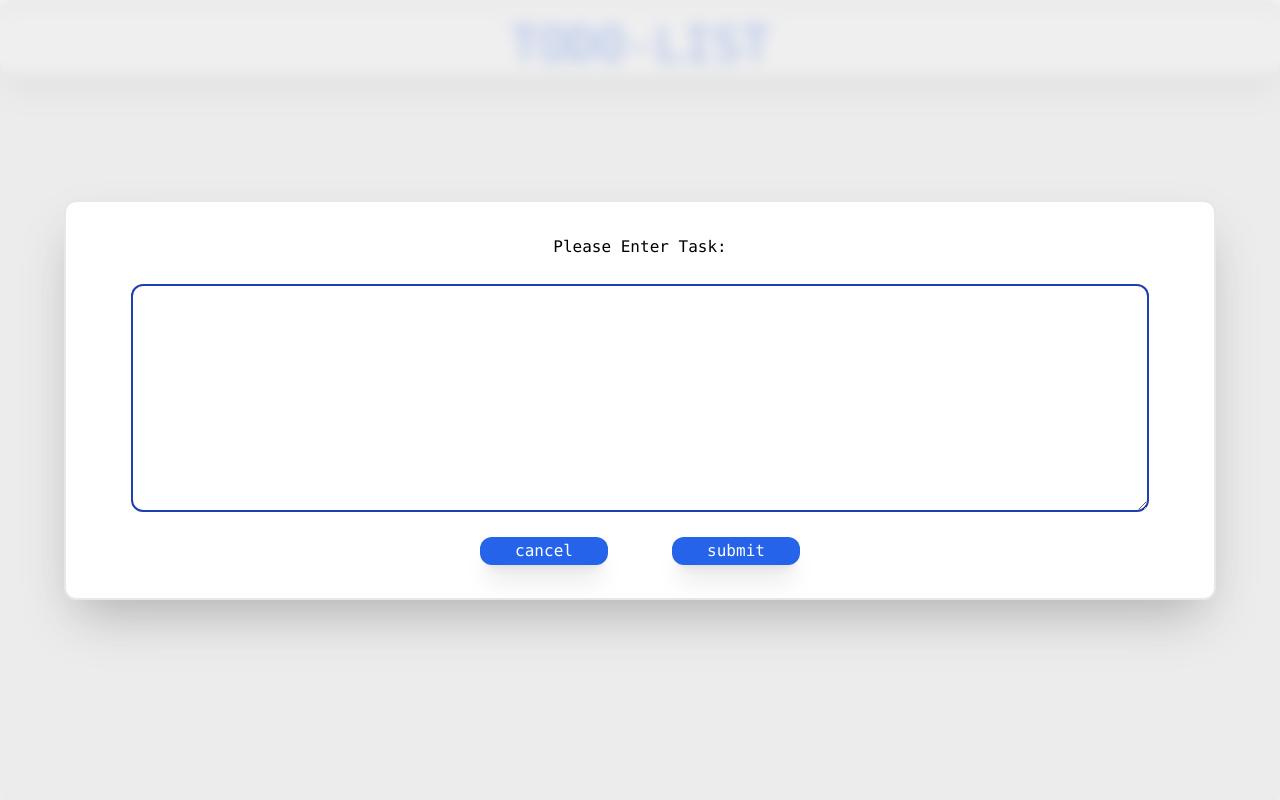
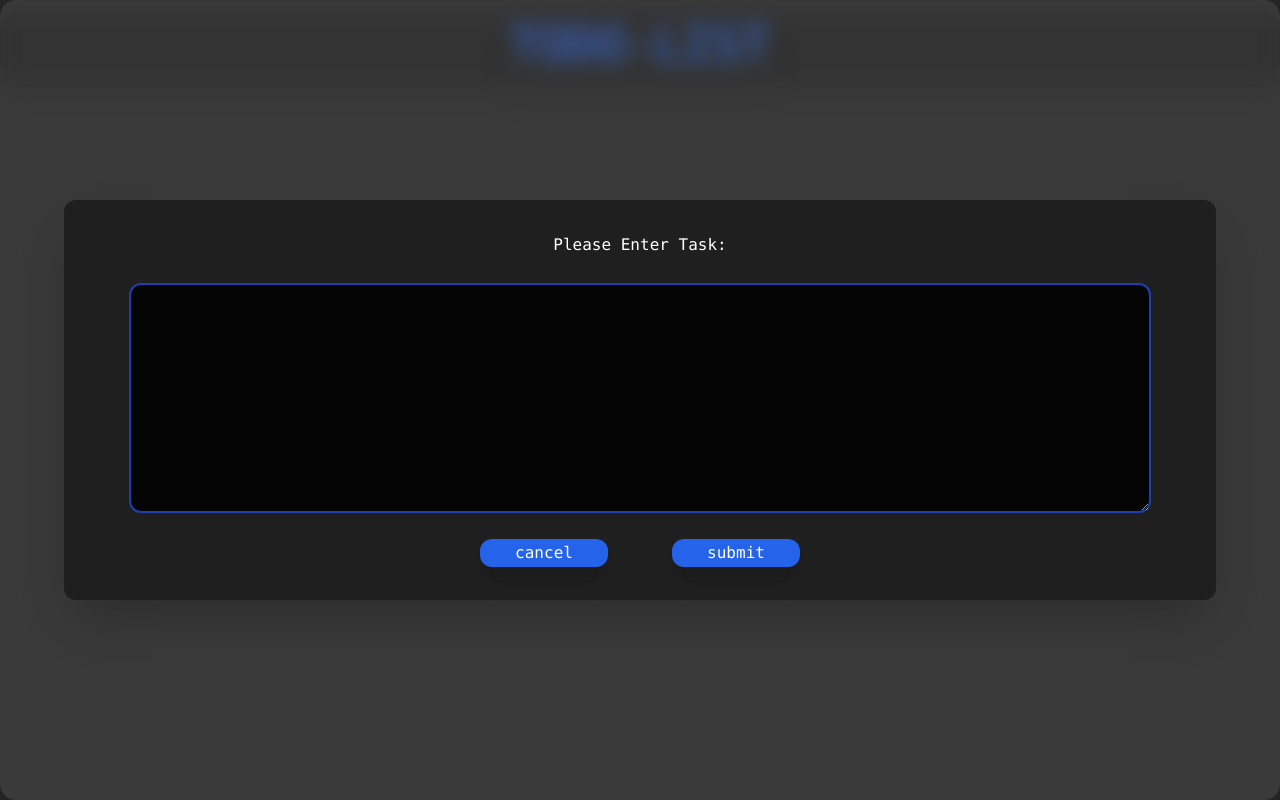
Before and after one commit to sz0320-bit/todoReact, a React (Vite) app in the folder todo-list/: page / in a window 1280 px wide. Both pictures are taken after a click on the button 1212 px from the left and 732 px from the top of the page. Built offline with nearby package versions, Linux system fonts and the light colour scheme.

Commit message:
dark mode design finish

```diff
--- a/todo-list/src/components/AddTask.jsx
+++ b/todo-list/src/components/AddTask.jsx
@@ -3,7 +3,7 @@ import logo from './images/adds.svg';
 
 const AddTask = ({onclick}) => {
     return (
-        <button onClick={onclick} className={"fixed border-2 bottom-7 shadow-3xl right-7 bg-white  h-20 w-20 rounded-[5em] flex justify-center items-center text-2xl"}><img className={'h-10'} src={logo}/></button>
+        <button onClick={onclick} className={"fixed border-2  bottom-7 shadow-3xl right-7 primary  h-20 w-20 rounded-[5em] flex justify-center items-center text-2xl"}><img className={'h-10'} src={logo}/></button>
     )
 }
 
--- a/todo-list/src/components/EditWindow.jsx
+++ b/todo-list/src/components/EditWindow.jsx
@@ -17,10 +17,10 @@ const EditWindow = ({ onSubmit , showState, initial}) => {
     }
 
     return (
-        <div className={"h-[100%] left-0 top-0 justify-center items-center w-screen fixed flex-col flex glass "}>
-            <form onSubmit={newTask} className={'flex font-mono flex-col center w-[90%] h-[25em] shadow-2xl border-2 justify-evenly items-center bg-white rounded-xl p-2 '}>
+        <div className={"h-[100%] left-0 top-0 justify-center  items-center w-screen fixed flex-col flex glass "}>
+            <form onSubmit={newTask} className={'flex font-mono primary flex-col center w-[90%] h-[25em] shadow-2xl  justify-evenly items-center  rounded-xl p-2 '}>
                 <h2 >Please Enter Task:</h2>
-                <textarea id="mainentry" value={text}  className={'font-mono h-[60%] text-top text-xl border-2 border-blue-800 rounded-xl p-3  w-[90%]'} ref={ref} onChange={(e) => setText(e.target.value)}/>
+                <textarea id="mainentry" value={text}  className={'font-mono h-[60%] text-top text-xl border-2 border-blue-800 bg-[rgba(0,0,0,0.85)] text-white rounded-xl p-3  w-[90%]'} ref={ref} onChange={(e) => setText(e.target.value)}/>
                 <div className={"flex flex-row gap-16"}>
                     <input type="button" onClick={cancelText} value="cancel" className={'px-7 font-mono py-0.5 bg-blue-600 w-32 text-white text-center  h-fit px-2 rounded-xl shadow-xl'} id="mainsubmit"/>
                     <input type="submit" value="confirm" className={'px-7 font-mono py-0.5 bg-blue-600 w-32 text-white  h-fit px-2 rounded-xl shadow-xl'} id="mainsubmit"/>
--- a/todo-list/src/components/SubmitTask.jsx
+++ b/todo-list/src/components/SubmitTask.jsx
@@ -20,9 +20,9 @@ const SubmitTask = ({ onSubmit , showState}) => {
 
     return (
         <div className={"h-[100%] left-0 top-0 justify-center items-center w-screen fixed flex-col flex glass "}>
-        <form onSubmit={newTask} className={'flex font-mono flex-col center w-[90%] h-[25em] shadow-2xl border-2 justify-evenly items-center bg-white rounded-xl p-2 '}>
-            <h2 >Please Enter Task:</h2>
-            <textarea id="mainentry"  className={'font-mono h-[60%] text-top text-xl border-2 border-blue-800 rounded-xl p-3  w-[90%]'} ref={ref} onChange={(e) => setText(e.target.value)}/>
+        <form onSubmit={newTask} className={'flex font-mono flex-col center w-[90%] h-[25em] shadow-2xl  justify-evenly items-center primary rounded-xl p-2 '}>
+            <h2 className={"text-white"}>Please Enter Task:</h2>
+            <textarea id="mainentry"  className={'font-mono h-[60%] text-top text-white text-xl bg-[rgba(0,0,0,0.85)] border-2 border-blue-800 rounded-xl p-3  w-[90%]'} ref={ref} onChange={(e) => setText(e.target.value)}/>
             <div className={"flex flex-row gap-16"}>
                 <input type="button" onClick={cancelText} value="cancel" className={'px-7 font-mono py-0.5 bg-blue-600 w-32 text-white text-center  h-fit px-2 rounded-xl shadow-xl'} id="mainsubmit"/>
                 <input type="submit" value="submit" className={'px-7 font-mono py-0.5 bg-blue-600 w-32 text-white  h-fit px-2 rounded-xl shadow-xl'} id="mainsubmit"/>
--- a/todo-list/src/components/head.jsx
+++ b/todo-list/src/components/head.jsx
@@ -2,9 +2,9 @@
 const MainHead = () => {
     return (
 
-        <div className="text-center border-red-500 bg-white rounded-2xl  shadow-xl text-5xl font-mono text-blue-600 p-2 px-3 mt-3">
+        <div className="text-center border-red-500 primary rounded-2xl  shadow-xl text-5xl font-mono text-blue-600 p-2 px-3 mt-3">
             <a href="index.html" >
-                <h1>TO<span>DO</span>-LIST</h1>
+                <h1 className={"drop-shadow-2xl"}>TO<span>DO</span>-LIST</h1>
             </a>
         </div>
 
--- a/todo-list/src/components/task.jsx
+++ b/todo-list/src/components/task.jsx
@@ -17,10 +17,10 @@ const Task = ({task,onDelete,onEdit}) => {
     return (
         <>
             { show && <EditWindow onSubmit={editTask} initial={task.text} showState={showState}/>}
-        <div className="h-fit p-3 flex gap-3 flex-col mt-6 bg-white rounded-xl shadow-xl">
+        <div className="h-fit p-3 flex gap-3 flex-col mt-6 primary rounded-xl shadow-xl">
 
             <div className="unline" id="line" >
-                <input  type="text" maxLength={15} className=" w-[100%] text-center h-fit shadow-none bg-transparent overflow-y-auto break-words font-mono text-xl pointer-events-none" readOnly   value={text} onChange={(e) => setText(e.target.value)}/>
+                <input  type="text" maxLength={15} className=" w-[100%] text-center text-white h-fit shadow-none bg-transparent overflow-y-auto break-words font-mono text-xl pointer-events-none" readOnly   value={text} onChange={(e) => setText(e.target.value)}/>
             </div>
             <div className="flex justify-center gap-5" >
                 <input type="button" value="edit" className=" px-7 font-mono py-0.5 bg-blue-600 w-32 text-white border-blue-800 h-fit px-2 rounded-xl shadow-xl" onClick={() => setShow(true)}/>
--- a/todo-list/src/main.css
+++ b/todo-list/src/main.css
@@ -10,13 +10,13 @@
 
 }
 body{
-    background-color: whitesmoke;
+    background-color: rgba(0,0,0,0.85);
 }
 
 .glass{
-    background: rgba(230, 230, 230, 0.64);
+    background: rgba(230, 230, 230, 0.10);
     border-radius: 16px;
     box-shadow: 0 4px 30px rgba(0, 0, 0, 0.1);
-    backdrop-filter: blur(7.2px);
-    -webkit-backdrop-filter: blur(7.2px);
+    backdrop-filter: blur(10px);
+    -webkit-backdrop-filter: blur(10px);
 }
```
